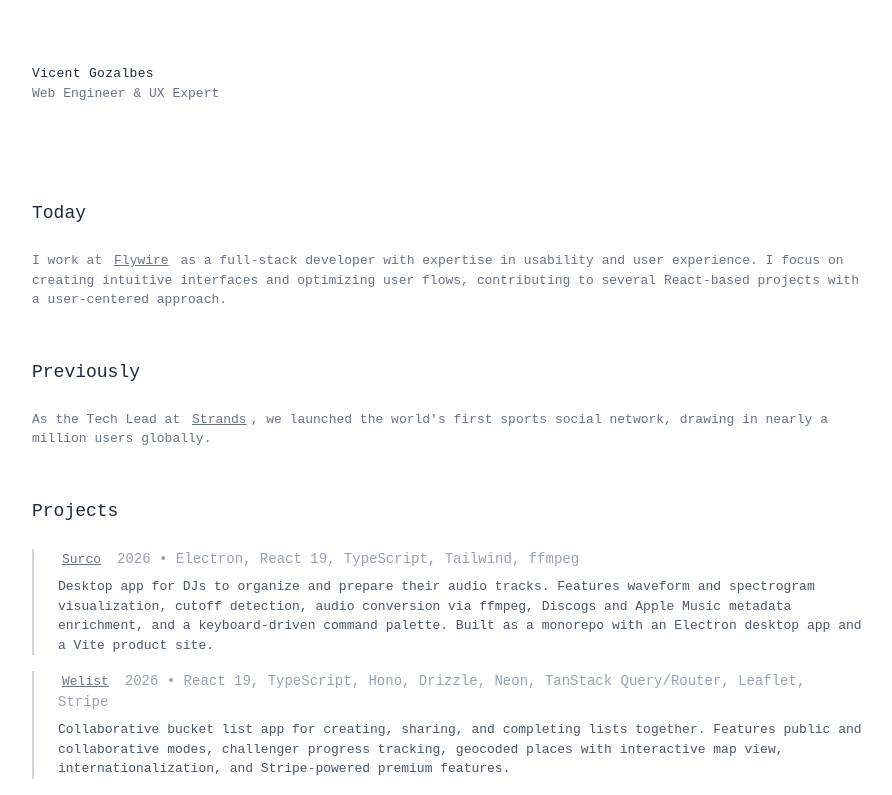
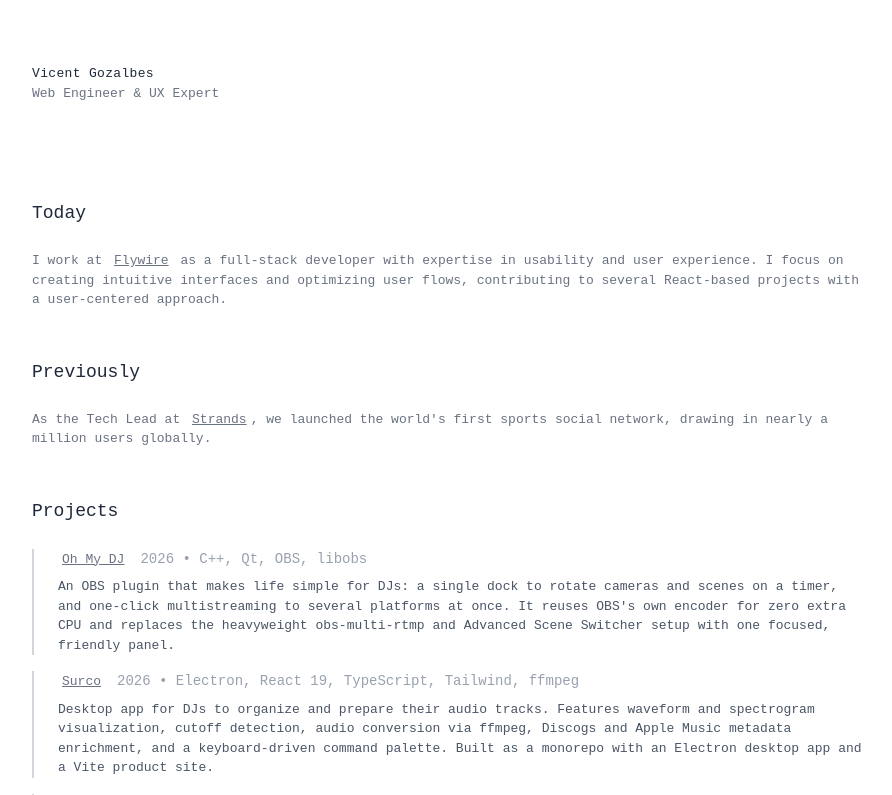
Before and after one commit to vigosan/vicent-io, a Next.js app: page / in a window 1280 px wide. Shown: the top 795 px of the page, without its empty margins (192-1084 px from the left). Built offline with nearby package versions, Linux system fonts and the light colour scheme.

Commit message:
Add Oh My DJ to projects list

```diff
--- a/app/page.tsx
+++ b/app/page.tsx
@@ -95,6 +95,26 @@
         <article className="flex flex-col gap-6">
           <h2 className="text-lg font-medium text-gray-800">Projects</h2>
           <div className="flex flex-col gap-4">
+            <div className="border-l-2 border-gray-300 pl-4 hover:border-gray-500 sm:pl-6">
+              <div className="mb-2">
+                <a
+                  href="https://oh-my-dj.vicent.io"
+                  className="font-medium underline hover:bg-gray-100 focus:outline-none focus:ring-1 focus:ring-gray-400 rounded px-1"
+                  target="_blank"
+                  rel="noopener noreferrer"
+                  aria-label="Oh My DJ (opens in new tab)"
+                >
+                  Oh My DJ
+                </a>
+                <span className="ml-3 text-sm text-gray-400 block sm:inline mt-1 sm:mt-0">2026 • C++, Qt, OBS, libobs</span>
+              </div>
+              <p className="text-gray-600">
+                An OBS plugin that makes life simple for DJs: a single dock to rotate cameras and scenes
+                on a timer, and one-click multistreaming to several platforms at once. It reuses OBS&apos;s own
+                encoder for zero extra CPU and replaces the heavyweight obs-multi-rtmp and Advanced Scene
+                Switcher setup with one focused, friendly panel.
+              </p>
+            </div>
             <div className="border-l-2 border-gray-300 pl-4 hover:border-gray-500 sm:pl-6">
               <div className="mb-2">
                 <a
```
